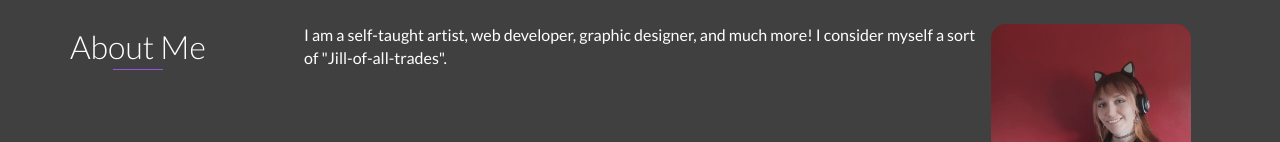
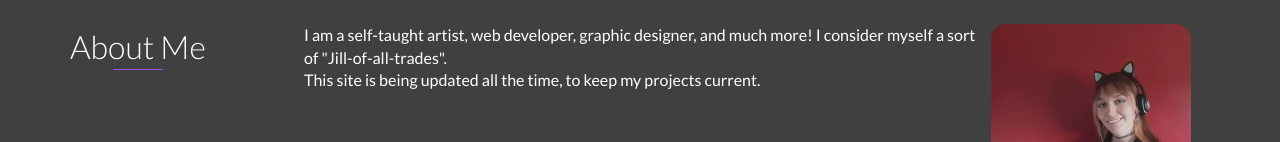
Before and after one commit to LillianMooney/lillianmooney.github.io, a website: page index.html in a window 1280 px wide. Shown: the part 557-699 px from the top of the page. Drawn offline with nearby package versions, Linux system fonts and the light colour scheme.

Commit message:
Update index.html

```diff
--- a/index.html
+++ b/index.html
@@ -58,7 +58,8 @@
                 </div>
                 <div class="col-md-8">
                     <p>
-                        I am a self-taught artist, web developer, graphic designer, and much more! I consider myself a sort of "Jill-of-all-trades". </br>
+                        I am a self-taught artist, web developer, graphic designer, and much more! I consider myself a sort of "Jill-of-all-trades".
+			</br> This site is being updated all the time, to keep my projects current.
                     </p>
                 </div>
 		<div class="about-image">
```
